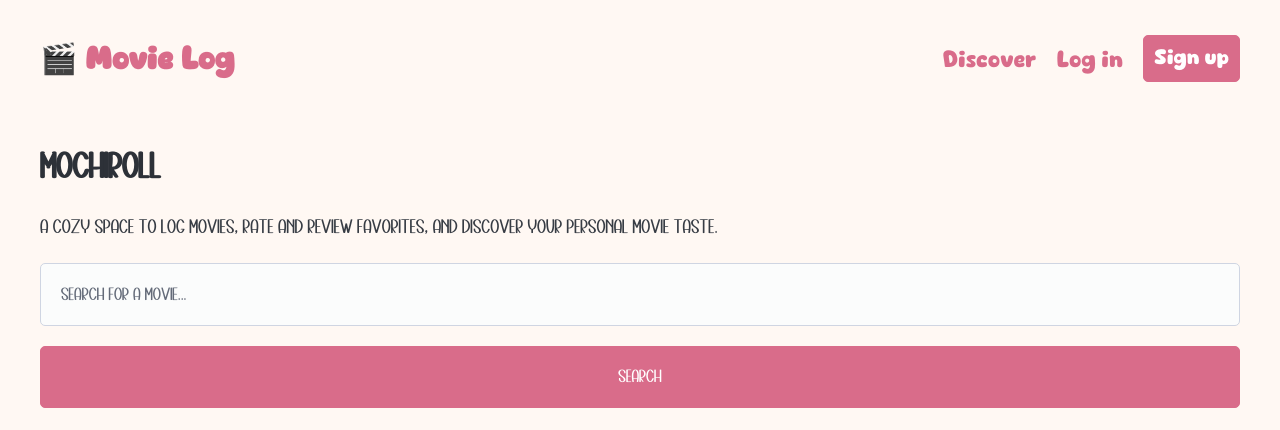
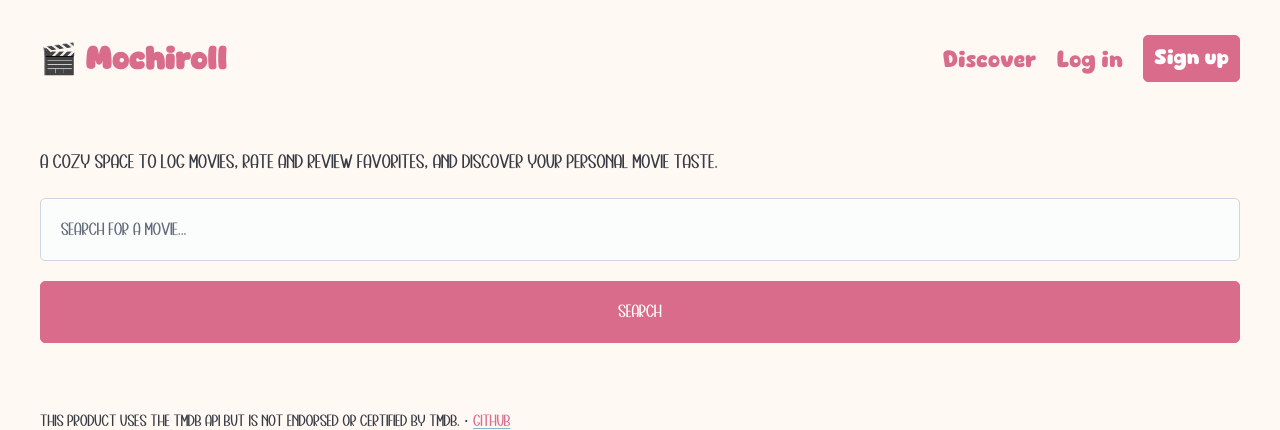
Before and after one commit to daniella-q-ling/movie-log, a Flask app: page / in a window 1280 px wide. Shown: the top 430 px of the page. Run offline with Flask 3, Linux system fonts and the light colour scheme; parts of the project's set-up code (start-up, migrations or seed data) failed here and were passed over; some libraries are stand-ins or nearby versions.

Commit message:
Fix logo font and tidy homepage

```diff
--- a/static/style.css
+++ b/static/style.css
@@ -9,6 +9,8 @@
 }
 
 nav,
+nav a,
+nav strong,
 .grid-cards strong,
 .movie-layout h1 {
   font-family: "Cute Dino", sans-serif;
--- a/templates/base.html
+++ b/templates/base.html
@@ -13,7 +13,7 @@
   <header class="container">
     <nav>
       <ul>
-        <li><a href="{{ url_for('index') }}"><strong>🎬 Movie Log</strong></a></li>
+        <li><a href="{{ url_for('index') }}"><strong class="logo">🎬 Mochiroll</strong></a></li>
       </ul>
       <ul>
         <li><a href="{{ url_for('discover_page') }}">Discover</a></li>
--- a/templates/index.html
+++ b/templates/index.html
@@ -2,7 +2,6 @@
 
 {% block content %}
 
-<h1>Mochiroll</h1>
 <p>A cozy space to log movies, rate and review favorites, and discover your personal movie taste.</p>
 
 <form action="{{ url_for('search') }}" method="get">
```
